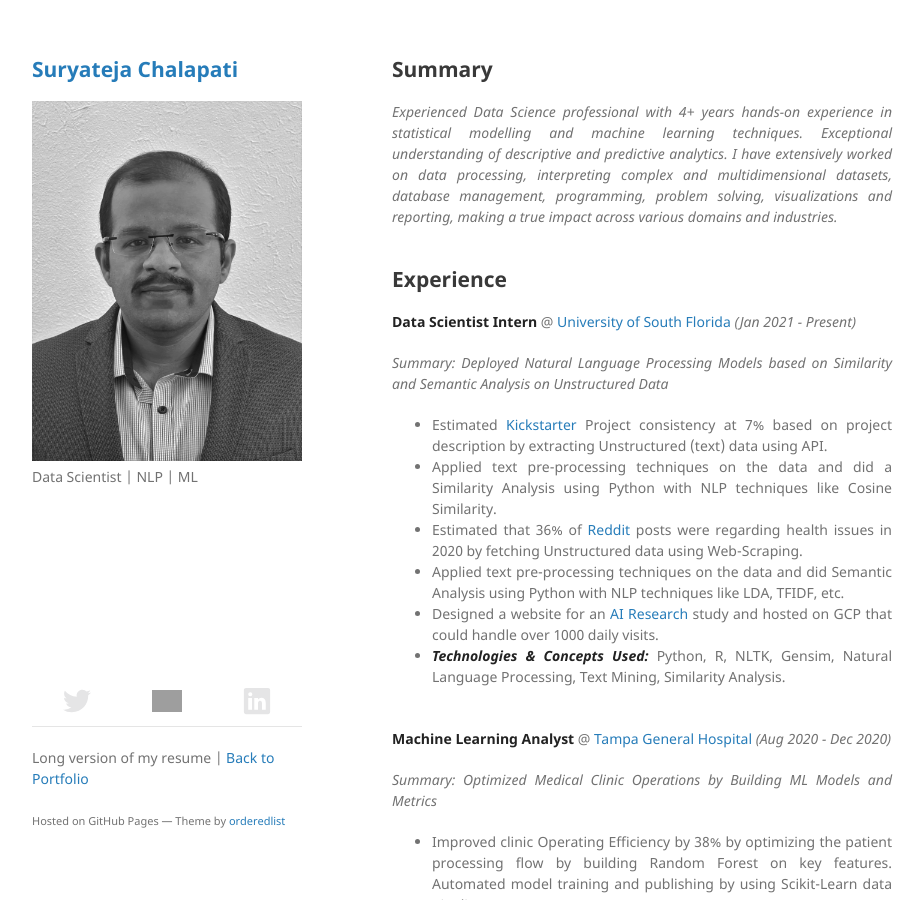
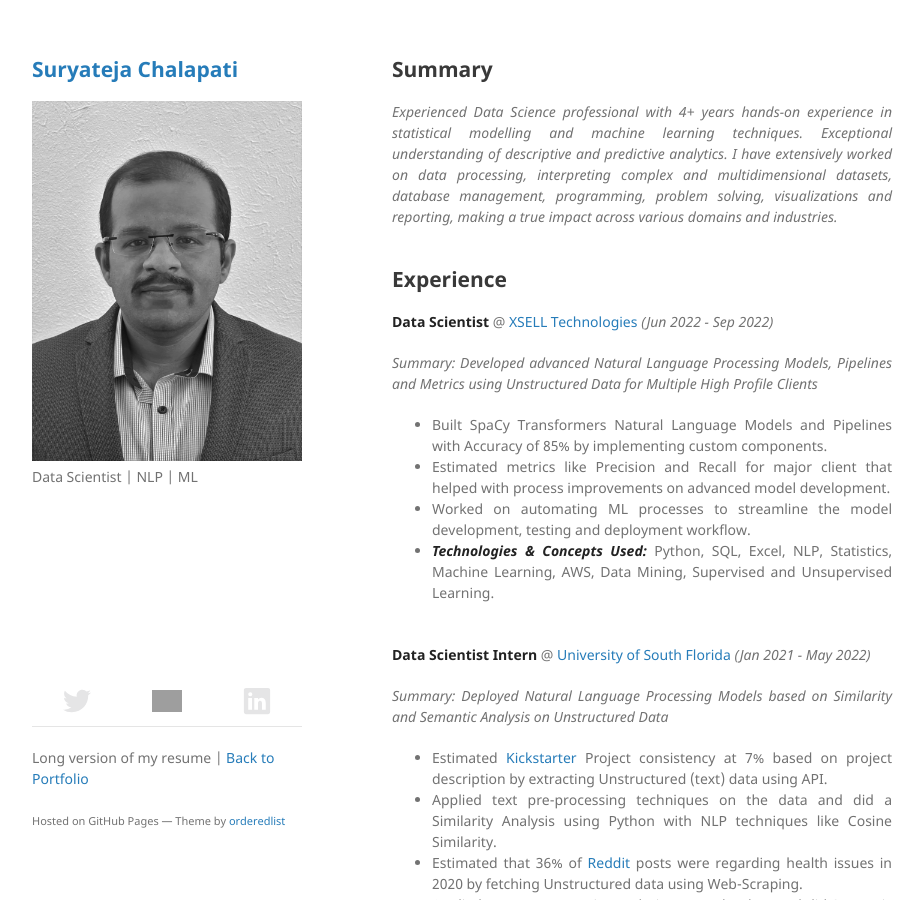
Before and after one commit to suryateja0153/Digital_Resume, a Jekyll site: the page built from index.md, in a window 1280 px wide and 900 px high. Shown: the whole window, without its empty margins (178-1102 px from the left). Built offline with Jekyll 4.4.1, drawn with Linux system fonts in a browser that asks for light colours; our own code applies the rules of GitHub Pages for plain Markdown files; some of the changed text lies outside the part shown; grey boxes are pictures that could not be loaded.

Commit message:
Updated index.md

```diff
--- a/index.md
+++ b/index.md
@@ -4,7 +4,16 @@ _Experienced Data Science professional with 4+ years hands-on experience in stat
 {: style="text-align: justify" }
 ## Experience
 {: style="text-align: justify" }
-**Data Scientist Intern** @ [University of South Florida](https://www.usf.edu/) _(Jan 2021 - Present)_ <br>
+**Data Scientist** @ [XSELL Technologies](https://www.xselltechnologies.com/) _(Jun 2022 - Sep 2022)_ <br>
+{: style="text-align: justify" }
+_Summary: Developed advanced Natural Language Processing Models, Pipelines and Metrics using Unstructured Data for Multiple High Profile Clients_ <br>
+{: style="text-align: justify" }
+- Built SpaCy Transformers Natural Language Models and Pipelines with Accuracy of 85% by implementing custom components.
+- Estimated metrics like Precision and Recall for major client that helped with process improvements on advanced model development.
+- Worked on automating ML processes to streamline the model development, testing and deployment workflow.
+- **_Technologies & Concepts Used:_** Python, SQL, Excel, NLP, Statistics, Machine Learning, AWS, Data Mining, Supervised and Unsupervised Learning.<br><br>
+{: style="text-align: justify" }
+**Data Scientist Intern** @ [University of South Florida](https://www.usf.edu/) _(Jan 2021 - May 2022)_ <br>
 {: style="text-align: justify" }
 _Summary: Deployed Natural Language Processing Models based on Similarity and Semantic Analysis on Unstructured Data_ <br>
 {: style="text-align: justify" }
```
Also changed, not shown: other parts of index.md (+1 -1 lines).
